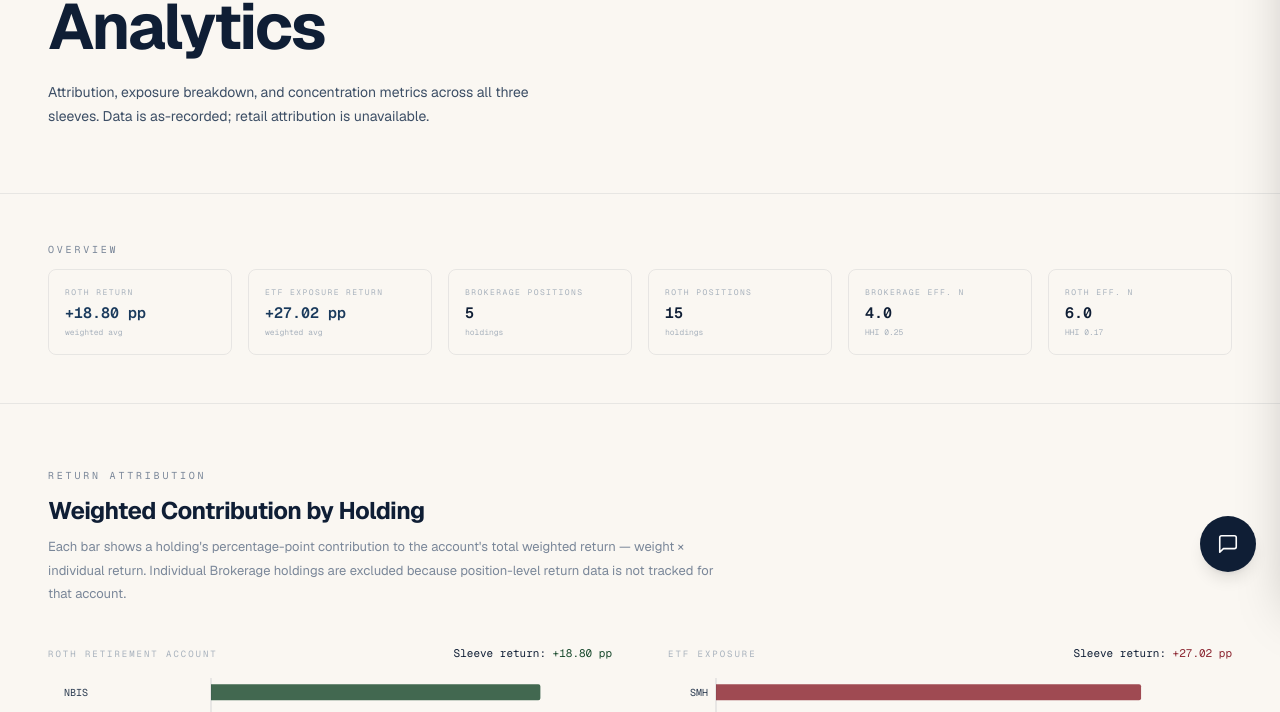
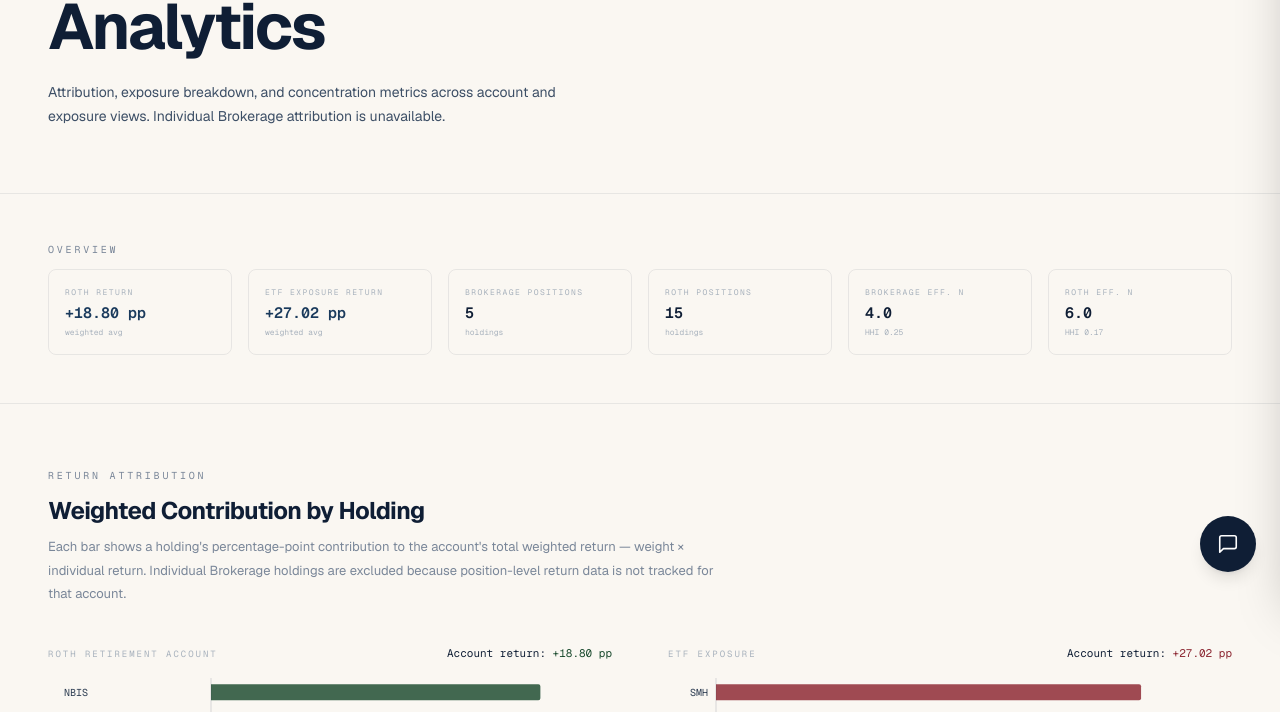
Before and after one commit to toffeli1/toffel-portfolio-site, a Next.js app: page /analytics in a window 1280 px wide. Shown: the part 204-916 px from the top of the page. Built offline with nearby package versions, Linux system fonts and the light colour scheme.

Commit message:
Clean up analytics labels

```diff
--- a/app/analytics/page.tsx
+++ b/app/analytics/page.tsx
@@ -70,8 +70,8 @@ export default function AnalyticsPage() {
             Analytics
           </h1>
           <p className="mt-6 max-w-lg text-[14px] leading-[1.75] text-[#3d4f66]">
-            Attribution, exposure breakdown, and concentration metrics across all three sleeves.
-            Data is as-recorded; retail attribution is unavailable.
+            Attribution, exposure breakdown, and concentration metrics across account and exposure views.
+            Individual Brokerage attribution is unavailable.
           </p>
         </div>
       </section>
--- a/components/AnalyticsDashboard.tsx
+++ b/components/AnalyticsDashboard.tsx
@@ -231,7 +231,7 @@ function AttributionChart({
           {title}
         </p>
         <p className="font-mono text-[11px]" style={{ color: TEXT }}>
-          Sleeve return:{" "}
+          Account return:{" "}
           <span style={{ color: totalReturn >= 0 ? color : ROSE }}>
             {pp(totalReturn)}
           </span>
```
